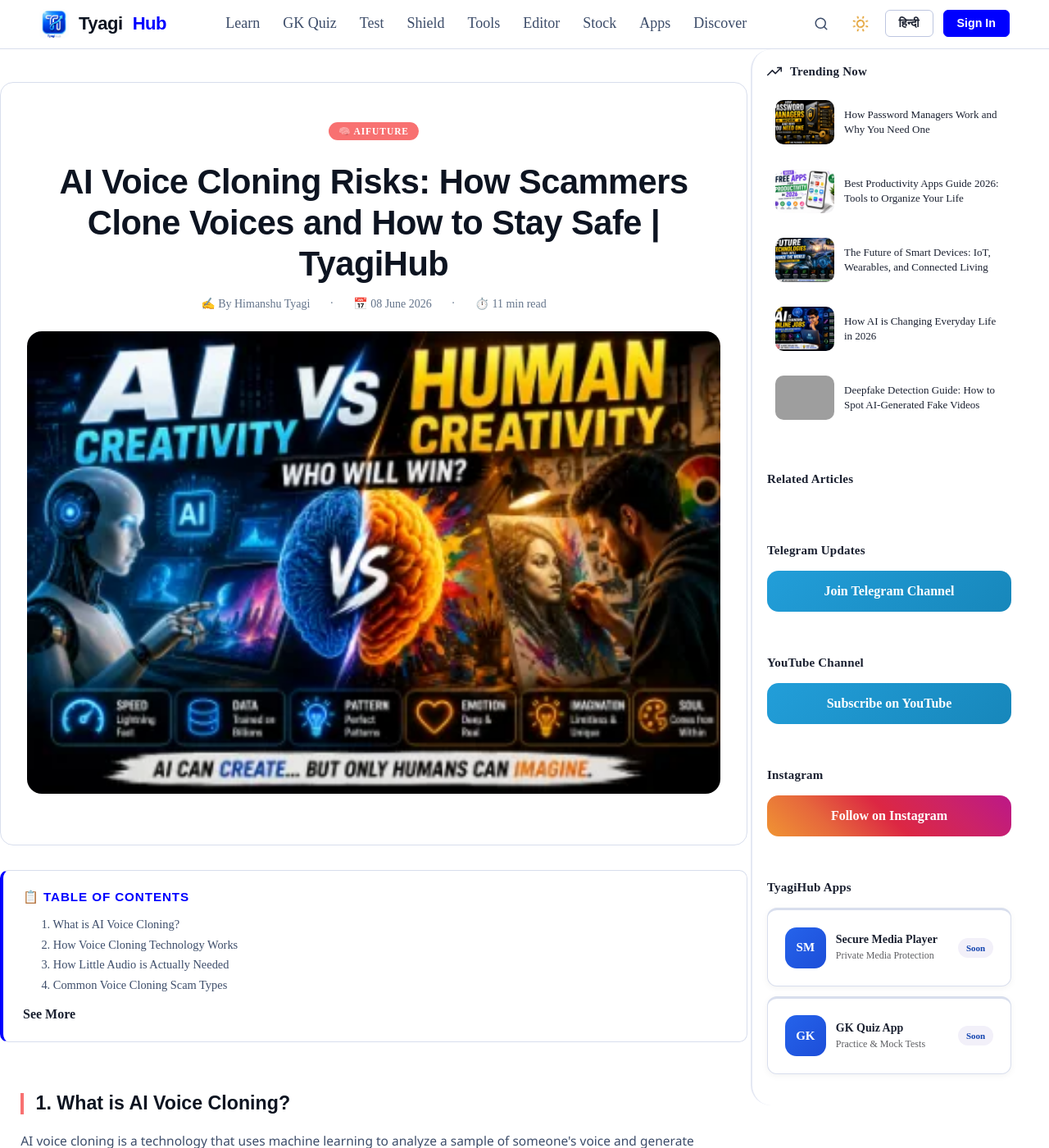
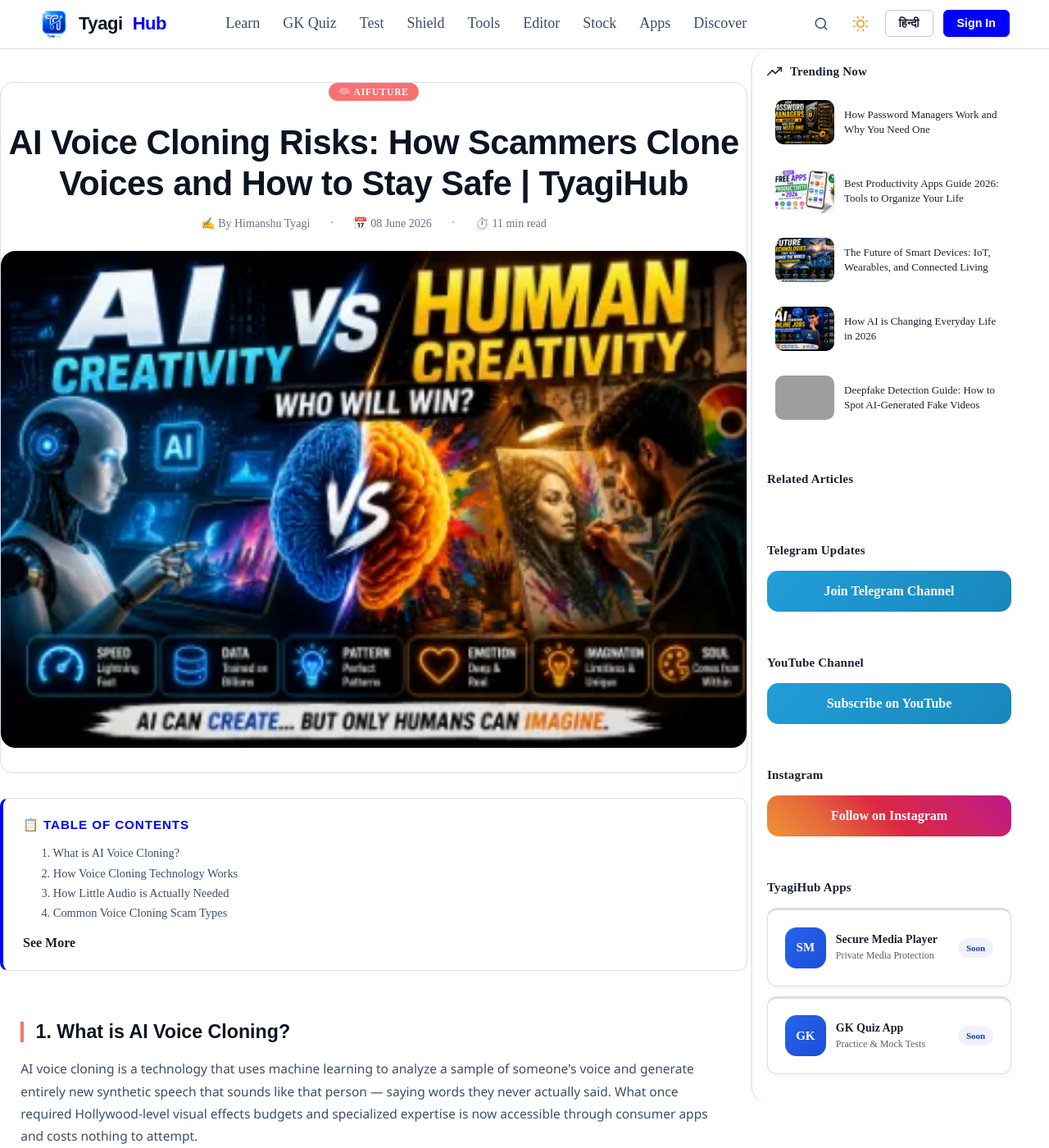
Before and after one commit to HimanshuTyagiJi/TyagiHub, a Jekyll site: the page built from _posts/2026-06-08-ai-voice-cloning-risks.html, in a window 1280 px wide and 1400 px high. Shown: the whole window at 82% size. Built offline with Jekyll 4.4.1, drawn with Linux system fonts in a browser that asks for light colours; grey boxes are pictures that could not be loaded.

Commit message:
Update shield-discover.css

```diff
--- a/assets/css/shield-discover.css
+++ b/assets/css/shield-discover.css
@@ -23,7 +23,7 @@
 0%{opacity:0;transform:translateY(12px)}
 100%{opacity:1;transform:translateY(0)}
 .post-tags .ptag{background:var(--clr-surface-2);border:1px solid var(--clr-border);border-radius:999px;padding:.3rem .85rem;font-size:.78rem;color:var(--clr-text-2)}
-.post-hero{padding:2rem 1rem 1.5rem}
+
 .stat-strip{grid-template-columns:repeat(2,1fr)}
 /*
  * unique.css — TyagiHub Discover Posts
@@ -44,7 +44,7 @@
 [data-theme="light"]{--clr-bg:#ffffff;--clr-bg-2:#edf0f7;--clr-bg-3:#e4e8f3;--clr-surface:#ffffff;--clr-surface-2:#f0f3fb;--clr-border:#d8deed;--clr-border-2:#bdc6e0;--clr-text:#1a2030;--clr-text-2:#3d4d6a;--clr-text-3:#6b7a9a;--clr-heading:#0d1421;--clr-accent:#0000FF;--clr-accent-2:#e8682a;--clr-accent-glow:rgba(224,152,32,0.15)}
 .post-wrap{font-family:'Segoe UI',system-ui,sans-serif;color:var(--clr-text);background:var(--clr-bg);line-height:1.75;max-width:900px;margin:0 auto;padding:2rem 1.2rem 4rem}
 /* HERO */
-.post-hero{position:relative;border-radius:16px;overflow:hidden;background:var(--clr-surface);border:1px solid var(--clr-border);padding:3rem 2rem 2rem;margin-bottom:3rem;text-align:center}
+.post-hero{position:relative;border-radius:16px;overflow:hidden;background:var(--clr-surface);border:1px solid var(--clr-border);text-align:center}
 .post-hero svg.hero-bg{position:absolute;inset:0;width:100%;height:100%;opacity:.18;pointer-events:none}
 .post-hero .tag-chip{display:inline-block;background:var(--clr-shield);color:#fff;font-size:.72rem;font-weight:700;letter-spacing:.08em;padding:.25rem .75rem;border-radius:999px;text-transform:uppercase;margin-bottom:1rem}
 .post-hero h1{font-size:clamp(1.6rem,4vw,2.6rem);font-weight:800;color:var(--clr-heading);line-height:1.2;margin-bottom:1rem;position:relative}
@@ -624,3 +624,4 @@
 .checklist li::before{content:"✓";color:#34d399;font-weight:900;font-size:1rem;flex-shrink:0;margin-top:.1rem}
 .post-tags{display:flex;flex-wrap:wrap;gap:.5rem;margin-top:2.5rem}
 .symptom-grid{grid-template-columns:1fr}
+.post-hero{position:relative;border-radius:16px;overflow:hidden;background:var(--clr-surface);border:1px solid var(--clr-border);padding:0;margin-bottom:0;}
```
